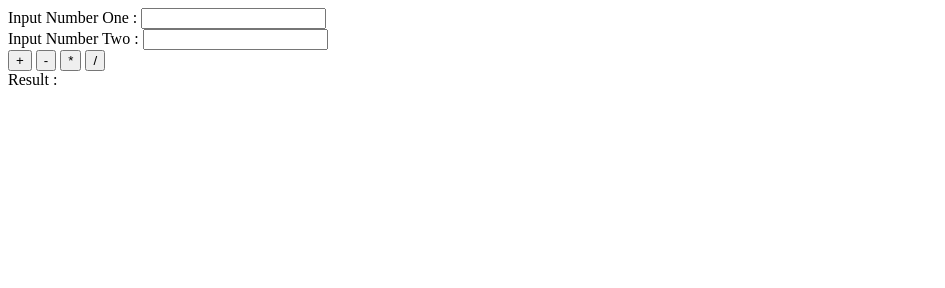
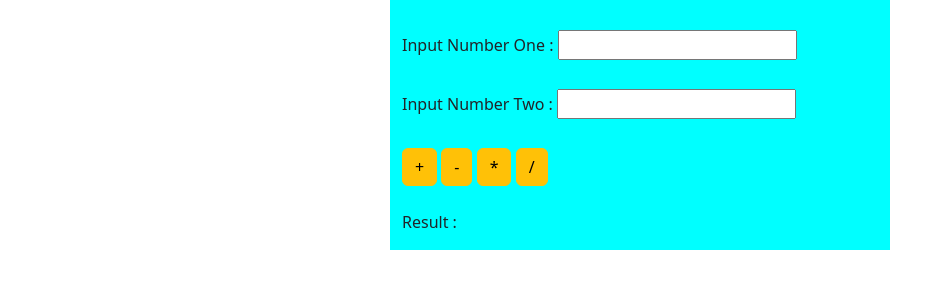
Before and after one commit to moemoeaye12345/Testing001, a plain HTML site: page index.html in a window 1280 px wide. Shown: the whole page, without its empty margins (0-945 px from the left). Drawn offline with nearby package versions, Linux system fonts and the light colour scheme.

Commit message:
Add files via upload

```diff
--- a/index.html
+++ b/index.html
@@ -2,11 +2,51 @@
 <head>
     <meta charset="UTF-8">
     <meta name="viewport" content="width=device-width, initial-scale=1.0">
+    <link rel="stylesheet" href="https://cdn.jsdelivr.net/npm/bootstrap@5.3.2/dist/css/bootstrap.min.css">
+    <link rel="stylesheet" href="https://cdn.jsdelivr.net/npm/bootstrap@5.3.2/dist/js/bootstrap.bundle.min.js">
     <title>Assignment</title>
 </head>
+
+<style>
+    .container {
+        width: 500px;
+        padding-top: 30px;
+        align-items: left;
+    }
+</style>
+
 <body>
 
-    Input Number One : <input type="number" id="num1"><br>
+    <form>
+        <div class="container" style="background-color: aqua;">
+                <div class="row">
+                    <div class="col mb-2">
+                        <div class="mb-4">
+                            <label for="num1" class="form-label">Input Number One :</label>
+                            <input type="number" id="num1">
+                        </div>
+                        <div class="mb-4">
+                            <Label for="num2" class="form-label">Input Number Two :</Label>
+                            <input type="number" id="num2">
+                        </div>
+
+
+                        <button type="button" class="btn btn-warning" onclick="addition()" id="add">+</button>
+                        <button type="button" class="btn btn-warning" onclick="sub()">-</button>
+                        <button type="button" class="btn btn-warning" onclick="mul()">*</button>
+                        <button type="button" class="btn btn-warning" onclick="div()">/</button><br><br>
+
+                        <label for="result" class="form-label">Result : </label>
+                        <a id="result"></a>
+
+                    </div>
+                </div>
+        </div>
+
+
+    </form>
+
+    <!-- Input Number One : <input type="number" id="num1"><br>
     Input Number Two : <input type="number" id="num2"><br>
     <button onclick="addition()" id="add">+</button>
     <button onclick="sub()">-</button>
@@ -15,7 +55,7 @@
     <br>
 
 
-    Result : <a id="result"></a>
+    Result : <a id="result"></a> -->
 
 
 
```
